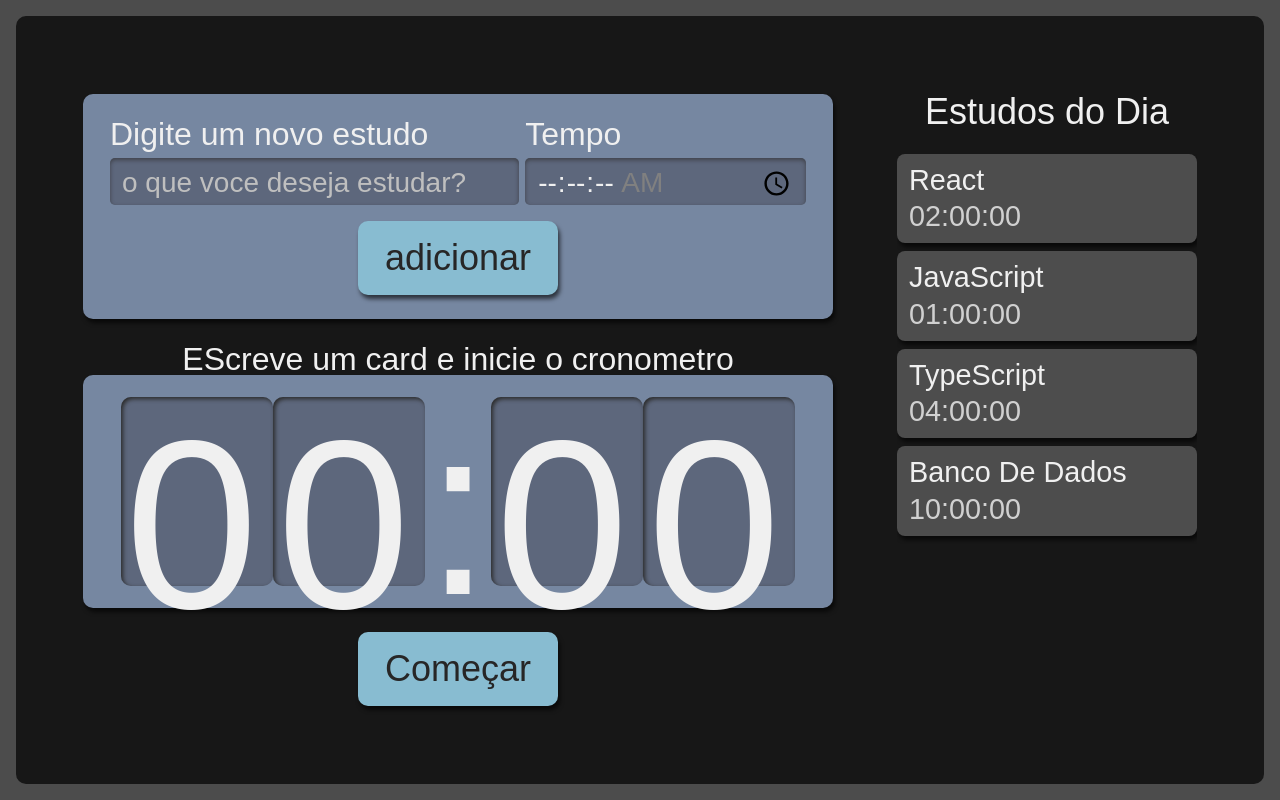
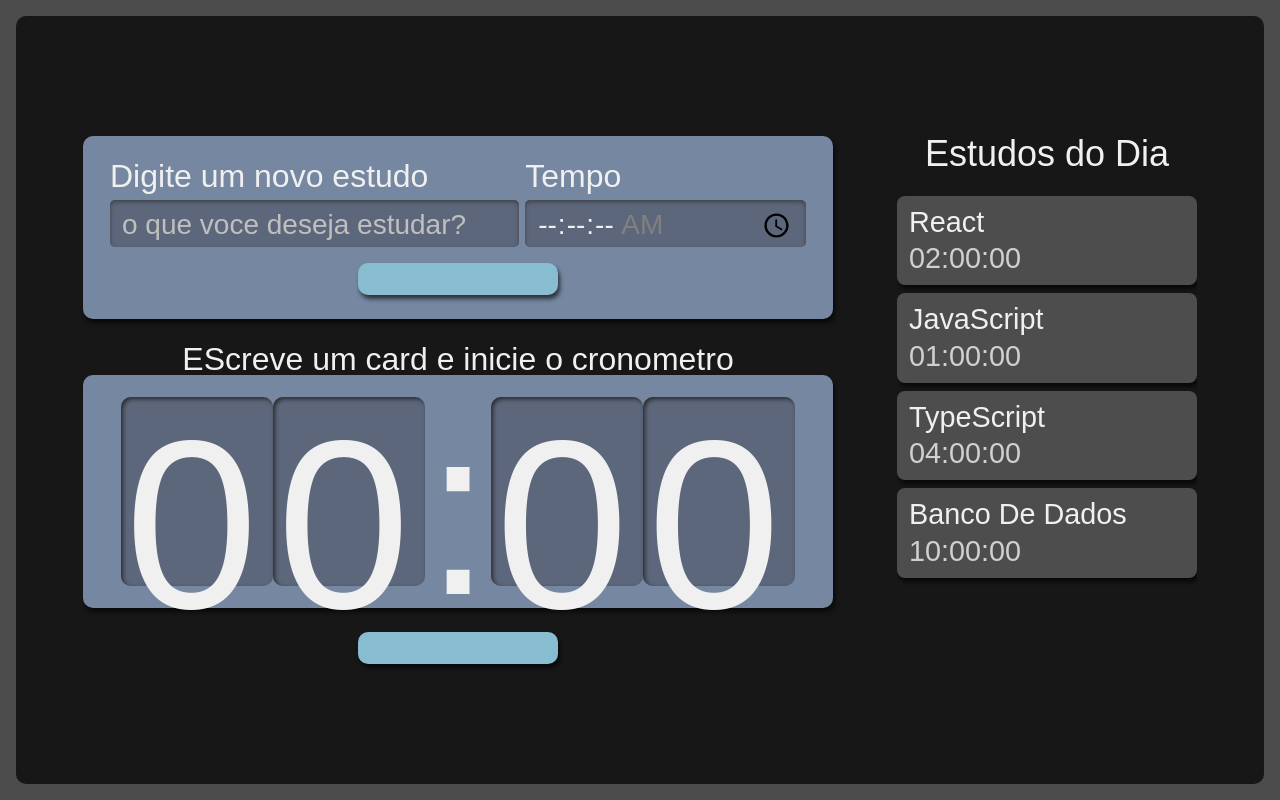
Before and after one commit to tiago19deoliveira/React-Alura-Studies, a React (Create React App) app: page / in a window 1280 px wide. Built offline with nearby package versions, Linux system fonts and the light colour scheme.

Commit message:
fix:correção do bug relacuondo ao tipo do botao

```diff
--- a/src/components/Botao/index.tsx
+++ b/src/components/Botao/index.tsx
@@ -1,11 +1,15 @@
 import React from "react";
 import style from'./Botao.module.scss'
 
-class Botao extends React.Component<{texto: string}> {
+class Botao extends React.Component <{
+    type?: "button"|"submit"|"reset"| undefined ,
+     children: React.ReactNode
+}>{
     render(){
+        const{type = "button"} = this.props
         return (
-            <button className={style.botao}>
-                {this.props.texto}
+            <button type={type} className={style.botao}>
+                {this.props.children}
             </button>
         )
     }
```
